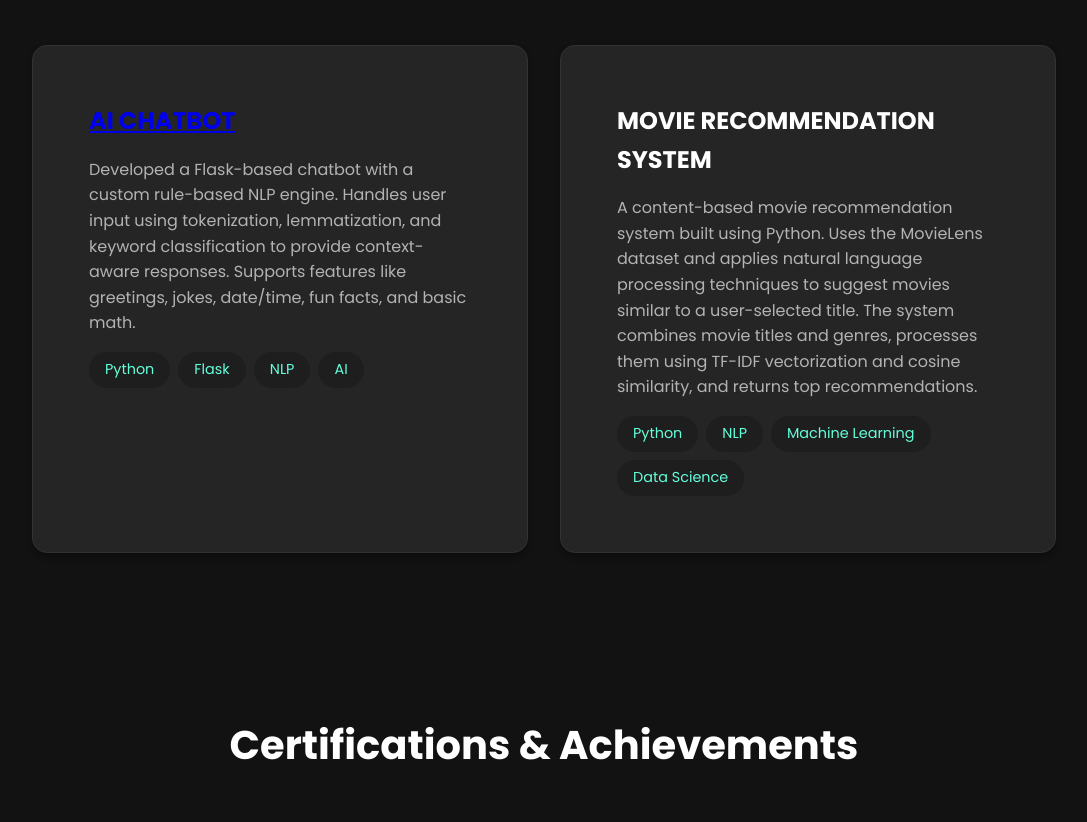
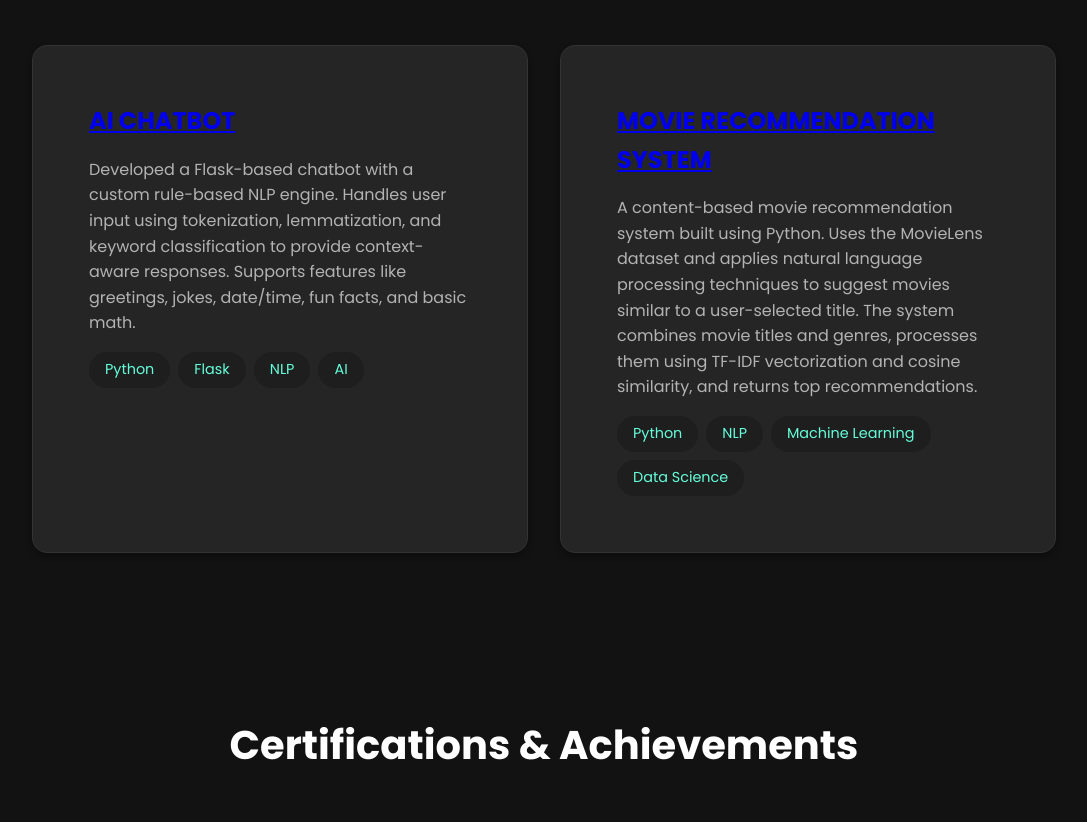
Before and after one commit to Vigneshkolluru101103/my-portfo, a website: page index.html in a window 1280 px wide. Shown: the part 3657-4479 px from the top of the page, without its empty margins (96-1183 px from the left). Drawn offline with nearby package versions, Linux system fonts and the light colour scheme.

Commit message:
Portfolio

```diff
--- a/index.html
+++ b/index.html
@@ -204,7 +204,8 @@
             </div>
             <div class="project-card">
                 <div class="project-content">
-                    <h3>MOVIE RECOMMENDATION SYSTEM</h3>
+                    <h3> <a href="https://github.com/Vigneshkolluru101103/Movie-Recommender.git" target="_blank">MOVIE RECOMMENDATION SYSTEM</a></h3>
+                     </h3>
                     <p class="project-description">A content-based movie recommendation system built using Python. Uses the MovieLens dataset and applies natural language processing techniques to suggest movies similar to a user-selected title. The system combines movie titles and genres, processes them using TF-IDF vectorization and cosine similarity, and returns top recommendations.</p>
                     <div class="project-tech">
                         <span>Python</span>
```
